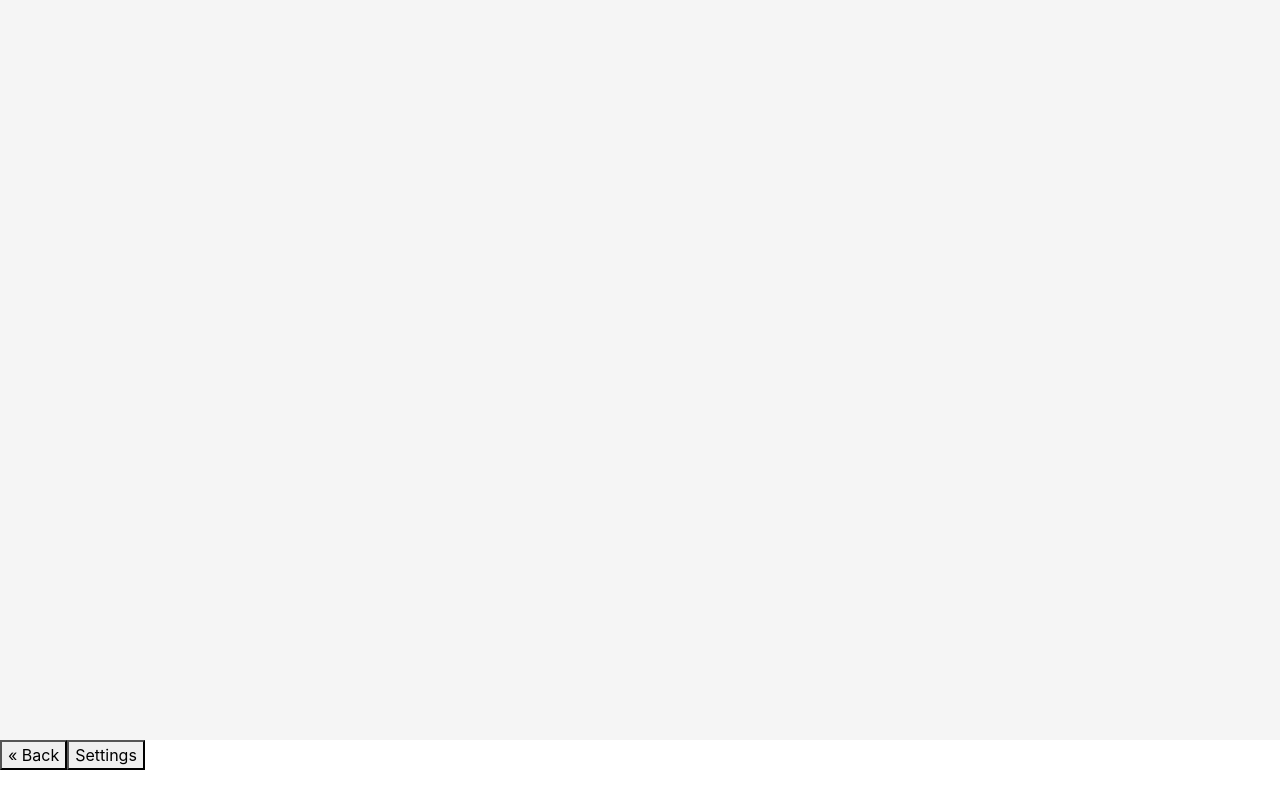
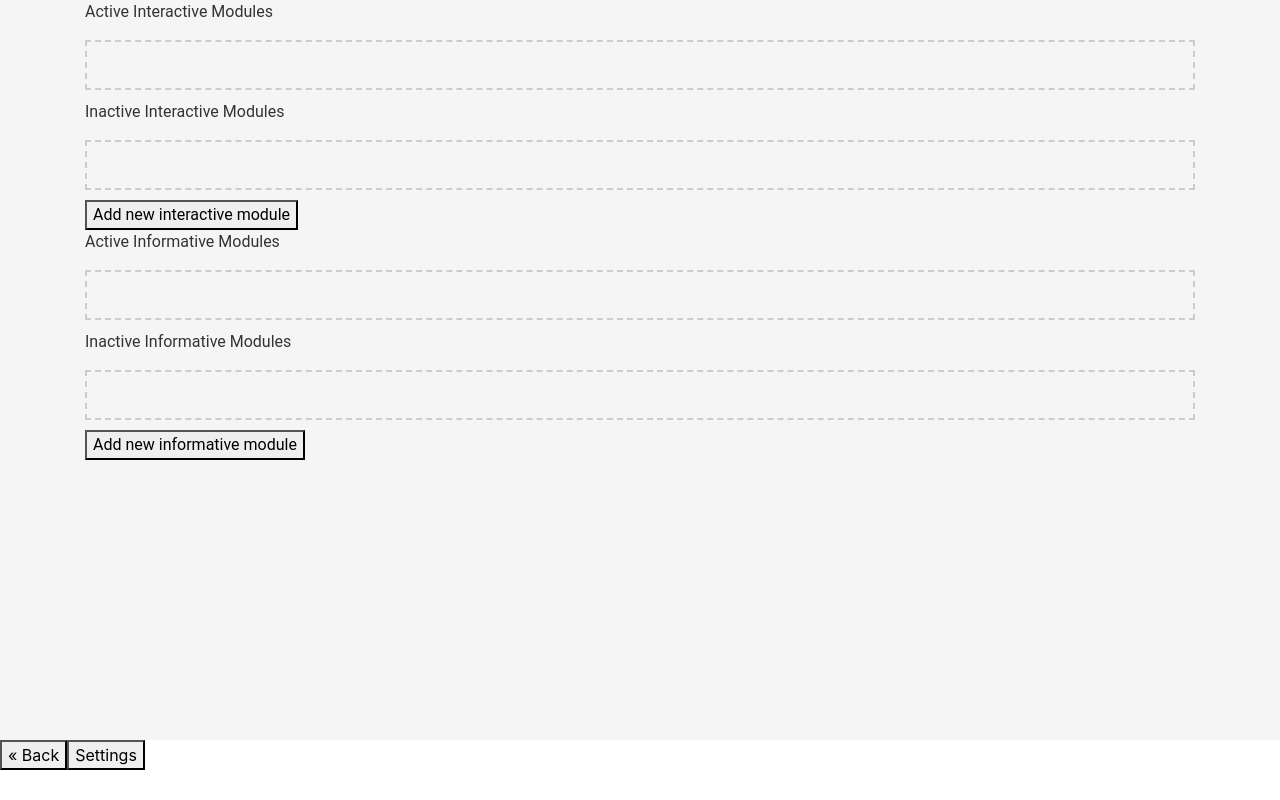
Before and after one commit to RostislavFisher/kajsemestralka, a Vue app: page /activemodules in a window 1280 px wide. Before the commit this address had no page. Built offline with nearby package versions, Linux system fonts and the light colour scheme.

Commit message:
ActiveModules.vue is added

```diff
--- a/classes/ModuleInterface.js
+++ b/classes/ModuleInterface.js
@@ -1,6 +1,7 @@
 class ModuleInterface {
     constructor() {
         this.name = 'Some Module';
+        this.active = false;
     }
 
 }
--- /dev/null
+++ b/src/Pages/ActiveModules.vue
@@ -0,0 +1,114 @@
+<script>
+import Module from "@/components/Module.vue";
+import ModuleInteractive from "../../classes/ModuleInteractive.js";
+import ModuleInformative from "../../classes/ModuleInformative.js";
+
+export default {
+  name: "ActiveModules",
+  components: { Module },
+  data() {
+    return {
+      activeInteractiveModules: this.getModules("activeInteractiveModules"),
+      inactiveInteractiveModules: this.getModules("inactiveInteractiveModules"),
+      activeInformativeModules: this.getModules("activeInformativeModules"),
+      inactiveInformativeModules: this.getModules("inactiveInformativeModules")
+    };
+  },
+  methods: {
+    addInteractiveModule() {
+      this.activeInteractiveModules.push(new ModuleInteractive());
+      this.saveModules();
+    },
+    addInformativeModule() {
+      this.activeInformativeModules.push(new ModuleInformative());
+      this.saveModules();
+    },
+    getModules(key) {
+      try {
+        return JSON.parse(localStorage.getItem(key)) || [];
+      } catch {
+        return [];
+      }
+    },
+    saveModules() {
+      localStorage.setItem("activeInteractiveModules", JSON.stringify(this.activeInteractiveModules));
+      localStorage.setItem("inactiveInteractiveModules", JSON.stringify(this.inactiveInteractiveModules));
+      localStorage.setItem("activeInformativeModules", JSON.stringify(this.activeInformativeModules));
+      localStorage.setItem("inactiveInformativeModules", JSON.stringify(this.inactiveInformativeModules));
+    },
+    onDragStart(event, module, fromList) {
+      event.dataTransfer.setData("module", JSON.stringify(module));
+      event.dataTransfer.setData("fromList", fromList);
+    },
+    onDrop(event, toList) {
+      const module = JSON.parse(event.dataTransfer.getData("module"));
+      const fromList = event.dataTransfer.getData("fromList");
+
+      const isInteractive = fromList.includes("Interactive");
+      const isInformative = fromList.includes("Informative");
+
+      if (
+          (isInteractive && !toList.includes("Interactive")) ||
+          (isInformative && !toList.includes("Informative"))
+      ) {
+        return;
+      }
+
+      const findAndRemove = (list) => {
+        const index = this[list].findIndex(m => m.id === module.id);
+        if (index !== -1) {
+          this[list].splice(index, 1);
+        }
+      };
+
+      findAndRemove(fromList);
+      this[toList].push(module);
+
+      this.saveModules();
+    }
+
+
+  }
+};
+</script>
+
+<template>
+  <div class="container">
+    <p>Active Interactive Modules</p>
+    <div class="module-container" @dragover.prevent @drop="onDrop($event, 'activeInteractiveModules')">
+      <div v-for="module in activeInteractiveModules" :key="module.id" draggable="true" @dragstart="onDragStart($event, module, 'activeInteractiveModules')">
+        <Module :module="module" />
+      </div>
+    </div>
+    <p>Inactive Interactive Modules</p>
+    <div class="module-container" @dragover.prevent @drop="onDrop($event, 'inactiveInteractiveModules')">
+      <div v-for="module in inactiveInteractiveModules" :key="module.id" draggable="true" @dragstart="onDragStart($event, module, 'inactiveInteractiveModules')">
+        <Module :module="module" />
+      </div>
+    </div>
+    <button @click="addInteractiveModule">Add new interactive module</button>
+
+    <p>Active Informative Modules</p>
+    <div class="module-container" @dragover.prevent @drop="onDrop($event, 'activeInformativeModules')">
+      <div v-for="module in activeInformativeModules" :key="module.id" draggable="true" @dragstart="onDragStart($event, module, 'activeInformativeModules')">
+        <Module :module="module" />
+      </div>
+    </div>
+    <p>Inactive Informative Modules</p>
+    <div class="module-container" @dragover.prevent @drop="onDrop($event, 'inactiveInformativeModules')">
+      <div v-for="module in inactiveInformativeModules" :key="module.id" draggable="true" @dragstart="onDragStart($event, module, 'inactiveInformativeModules')">
+        <Module :module="module" />
+      </div>
+    </div>
+    <button @click="addInformativeModule">Add new informative module</button>
+  </div>
+</template>
+
+<style scoped>
+.module-container {
+  min-height: 50px;
+  border: 2px dashed #ccc;
+  padding: 10px;
+  margin: 10px 0;
+}
+</style>
--- a/src/router/index.js
+++ b/src/router/index.js
@@ -1,6 +1,7 @@
 import { createRouter, createWebHistory } from 'vue-router'
 import Main from "@/Pages/Main.vue";
 import Settings from "@/Pages/Settings.vue";
+import ActiveModules from "@/Pages/ActiveModules.vue";
 
 const router = createRouter({
     history: createWebHistory(import.meta.env.BASE_URL),
@@ -15,6 +16,11 @@ const router = createRouter({
             name: 'settings',
             component: Settings
         },
+        {
+            path: '/activemodules',
+            name: 'activemodules',
+            component: ActiveModules
+        },
     ]
 })
 
```
